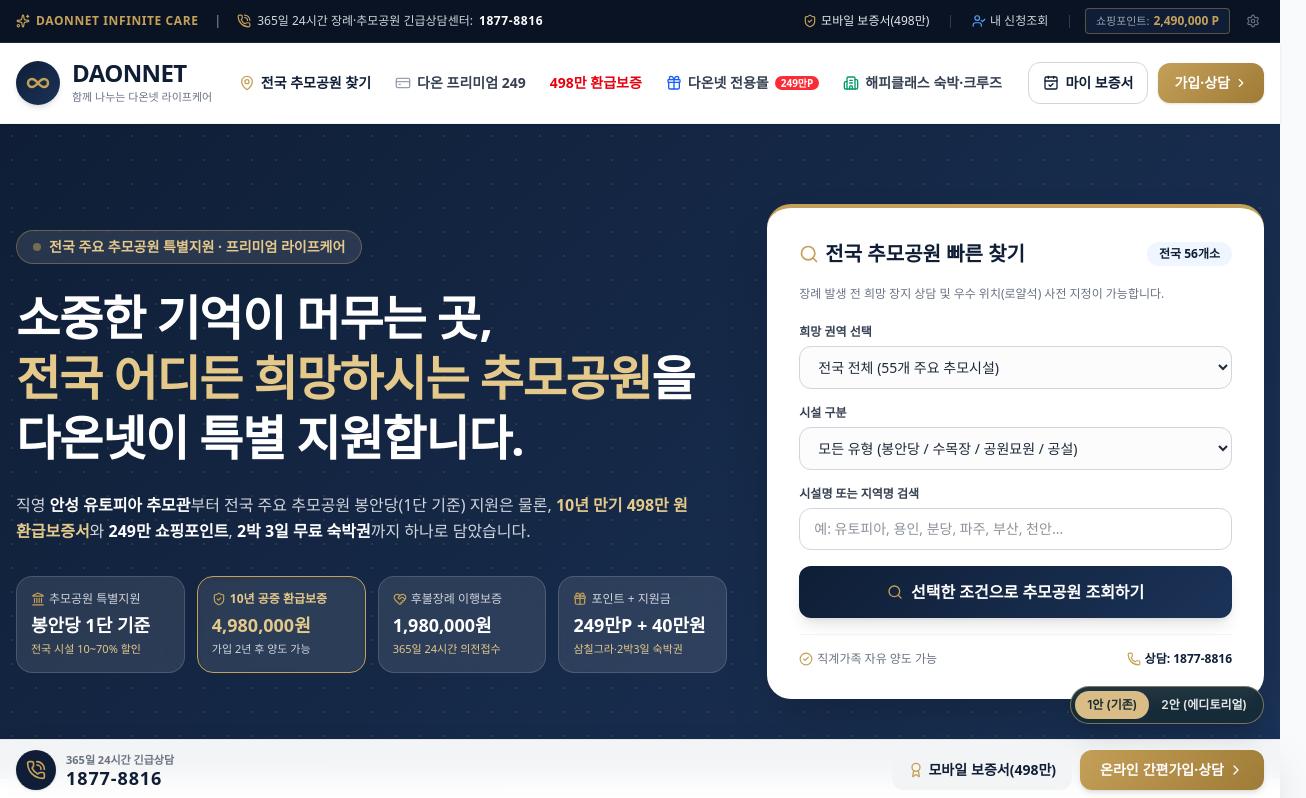
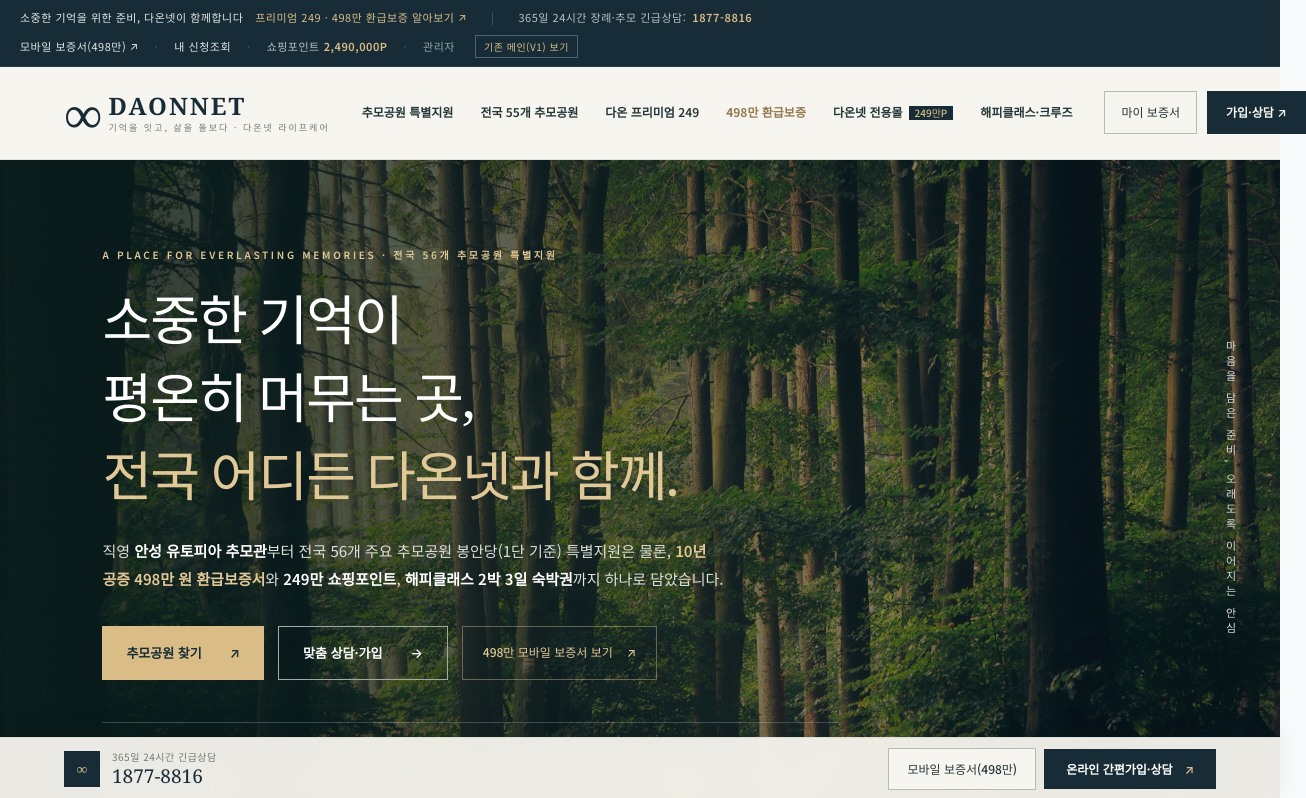
Before and after one commit to jihoon3813-commits/daonnet, a Next.js app: page / in a window 1280 px wide. Shown: the top 798 px of the page, 1306 px wide, since content can reach past the window. Built offline with nearby package versions, Linux system fonts and the light colour scheme.

Commit message:
feat: adopt Option 2 as primary design and hide Option 1

```diff
--- a/src/app/layout.tsx
+++ b/src/app/layout.tsx
@@ -1,7 +1,6 @@
 import type { Metadata } from "next";
 import "./globals.css";
 import { DaonProvider } from "@/context/DaonContext";
-import DesignSwitcher from "@/components/DesignSwitcher";
 
 export const metadata: Metadata = {
   title: "다온넷(DAONNET) - 전국 추모공원 특별지원 & 프리미엄 라이프케어 멤버십",
@@ -46,7 +45,6 @@
       <body className="antialiased selection:bg-[#C5A059] selection:text-white">
         <DaonProvider>
           {children}
-          <DesignSwitcher />
         </DaonProvider>
       </body>
     </html>
--- a/src/app/page.tsx
+++ b/src/app/page.tsx
@@ -1,15 +1,15 @@
 "use client";
 
 import React, { useState } from "react";
-import TopBar from "@/components/TopBar";
-import Header from "@/components/Header";
-import HeroSection from "@/components/HeroSection";
-import MemorialParkSection from "@/components/MemorialParkSection";
-import Membership249Section from "@/components/Membership249Section";
-import PointMallSection from "@/components/PointMallSection";
-import HappyClassSection from "@/components/HappyClassSection";
-import FloatingBar from "@/components/FloatingBar";
-import Footer from "@/components/Footer";
+import TopBarV2 from "@/components/v2/TopBarV2";
+import HeaderV2 from "@/components/v2/HeaderV2";
+import HeroSectionV2 from "@/components/v2/HeroSectionV2";
+import MemorialParkSectionV2 from "@/components/v2/MemorialParkSectionV2";
+import Membership249SectionV2 from "@/components/v2/Membership249SectionV2";
+import PointMallSectionV2 from "@/components/v2/PointMallSectionV2";
+import HappyClassSectionV2 from "@/components/v2/HappyClassSectionV2";
+import FooterV2 from "@/components/v2/FooterV2";
+import FloatingBarV2 from "@/components/v2/FloatingBarV2";
 
 import CertificateModal from "@/components/CertificateModal";
 import ContractModal from "@/components/ContractModal";
@@ -28,39 +28,42 @@
   };
 
   return (
-    <main className="min-h-screen bg-gray-50 text-gray-800 font-sans pb-24">
+    <main
+      className="min-h-screen bg-[#f7f5ef] text-[#26373b] text-[14px] leading-[1.7]"
+      style={{ fontFamily: "'Noto Sans KR', -apple-system, BlinkMacSystemFont, sans-serif" }}
+    >
       {/* 1. 최상단 상태바 */}
-      <TopBar />
+      <TopBarV2 />
 
       {/* 2. 네비게이션 헤더 */}
-      <Header />
+      <HeaderV2 />
 
       {/* 3. 히어로 배너 & 빠른 장지 검색 */}
-      <HeroSection onSearch={handleHeroSearch} />
+      <HeroSectionV2 onSearch={handleHeroSearch} />
 
       {/* 4. 전국 55개 추모공원 특별지원 네트워크 */}
-      <MemorialParkSection
+      <MemorialParkSectionV2
         initialRegion={searchParams.region}
         initialType={searchParams.type}
         initialKeyword={searchParams.keyword}
       />
 
       {/* 5. 다온 프리미엄 249 & 498만 환급보증 상세 */}
-      <Membership249Section />
+      <Membership249SectionV2 />
 
       {/* 6. 다온넷 회원 전용 포인트 특가몰 (2,490,000P) */}
-      <PointMallSection />
+      <PointMallSectionV2 />
 
       {/* 7. 해피클래스 2박 3일 무료 숙박권 & 크루즈 */}
-      <HappyClassSection />
+      <HappyClassSectionV2 />
 
       {/* 8. 푸터 */}
-      <Footer />
+      <FooterV2 />
 
       {/* 9. 하단 고정 24시간 긴급상담 플로팅 바 */}
-      <FloatingBar />
+      <FloatingBarV2 />
 
-      {/* 모달 레이어 */}
+      {/* 모달 레이어 (기존 모달 100% 공유 연동) */}
       <CertificateModal />
       <ContractModal />
       <LookupModal />
--- a/src/app/v2/page.tsx
+++ b/src/app/v2/page.tsx
@@ -1,73 +1,5 @@
-"use client";
-
-import React, { useState } from "react";
-import TopBarV2 from "@/components/v2/TopBarV2";
-import HeaderV2 from "@/components/v2/HeaderV2";
-import HeroSectionV2 from "@/components/v2/HeroSectionV2";
-import MemorialParkSectionV2 from "@/components/v2/MemorialParkSectionV2";
-import Membership249SectionV2 from "@/components/v2/Membership249SectionV2";
-import PointMallSectionV2 from "@/components/v2/PointMallSectionV2";
-import HappyClassSectionV2 from "@/components/v2/HappyClassSectionV2";
-import FooterV2 from "@/components/v2/FooterV2";
-import FloatingBarV2 from "@/components/v2/FloatingBarV2";
-
-import CertificateModal from "@/components/CertificateModal";
-import ContractModal from "@/components/ContractModal";
-import LookupModal from "@/components/LookupModal";
-import AdminModal from "@/components/AdminModal";
+import { redirect } from "next/navigation";
 
 export default function HomeV2() {
-  const [searchParams, setSearchParams] = useState({
-    region: "ALL",
-    type: "ALL",
-    keyword: "",
-  });
-
-  const handleHeroSearch = (region: string, type: string, keyword: string) => {
-    setSearchParams({ region, type, keyword });
-  };
-
-  return (
-    <main
-      className="min-h-screen bg-[#f7f5ef] text-[#26373b] text-[14px] leading-[1.7]"
-      style={{ fontFamily: "'Noto Sans KR', -apple-system, BlinkMacSystemFont, sans-serif" }}
-    >
-      {/* 1. 최상단 상태바 */}
-      <TopBarV2 />
-
-      {/* 2. 네비게이션 헤더 */}
-      <HeaderV2 />
-
-      {/* 3. 히어로 배너 & 빠른 장지 검색 */}
-      <HeroSectionV2 onSearch={handleHeroSearch} />
-
-      {/* 4. 전국 55개 추모공원 특별지원 네트워크 */}
-      <MemorialParkSectionV2
-        initialRegion={searchParams.region}
-        initialType={searchParams.type}
-        initialKeyword={searchParams.keyword}
-      />
-
-      {/* 5. 다온 프리미엄 249 & 498만 환급보증 상세 */}
-      <Membership249SectionV2 />
-
-      {/* 6. 다온넷 회원 전용 포인트 특가몰 (2,490,000P) */}
-      <PointMallSectionV2 />
-
-      {/* 7. 해피클래스 2박 3일 무료 숙박권 & 크루즈 */}
-      <HappyClassSectionV2 />
-
-      {/* 8. 푸터 */}
-      <FooterV2 />
-
-      {/* 9. 하단 고정 24시간 긴급상담 플로팅 바 */}
-      <FloatingBarV2 />
-
-      {/* 모달 레이어 (기존 모달 100% 공유 연동) */}
-      <CertificateModal />
-      <ContractModal />
-      <LookupModal />
-      <AdminModal />
-    </main>
-  );
+  redirect("/");
 }
--- a/src/components/DesignSwitcher.tsx
+++ /dev/null
@@ -1,35 +0,0 @@
-"use client";
-
-import React from "react";
-import Link from "next/link";
-import { usePathname } from "next/navigation";
-
-export default function DesignSwitcher() {
-  const pathname = usePathname();
-  const isV2 = pathname?.startsWith("/v2");
-
-  return (
-    <div className="fixed bottom-[58px] sm:bottom-[76px] right-2.5 sm:right-4 z-50 flex items-center bg-[#172c37]/95 backdrop-blur text-white rounded-full p-0.5 sm:p-1 shadow-xl border border-[#d9bc86]/50 text-[11px] sm:text-xs whitespace-nowrap">
-      <Link
-        href="/"
-        className={`px-2.5 sm:px-3 py-1 sm:py-1.5 rounded-full font-semibold transition ${
-          !isV2
-            ? "bg-[#d9bc86] text-[#172c37]"
-            : "text-[#e3e6e5] hover:text-white"
-        }`}
-      >
-        1안 (기존)
-      </Link>
-      <Link
-        href="/v2"
-        className={`px-2.5 sm:px-3 py-1 sm:py-1.5 rounded-full font-semibold transition ${
-          isV2
-            ? "bg-[#d9bc86] text-[#172c37]"
-            : "text-[#e3e6e5] hover:text-white"
-        }`}
-      >
-        2안 (에디토리얼)
-      </Link>
-    </div>
-  );
-}
--- a/src/components/v2/HeaderV2.tsx
+++ b/src/components/v2/HeaderV2.tsx
@@ -1,7 +1,6 @@
 "use client";
 
 import React, { useState } from "react";
-import Link from "next/link";
 import { useDaon } from "@/context/DaonContext";
 
 export default function HeaderV2() {
@@ -168,13 +167,6 @@
                 >
                   관리자
                 </button>
-                <Link
-                  href="/"
-                  onClick={() => setMobileMenuOpen(false)}
-                  className="px-2 py-0.5 border border-[#4c626d] text-[#d9bc86]"
-                >
-                  1안(기존) 보기
-                </Link>
               </div>
             </div>
           </div>
```
